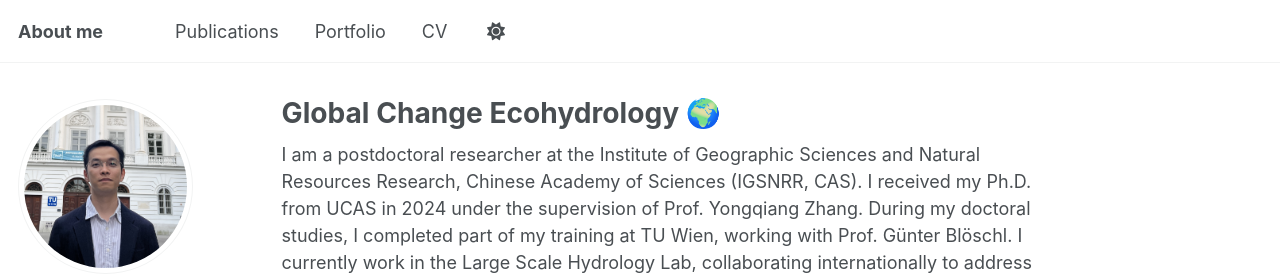
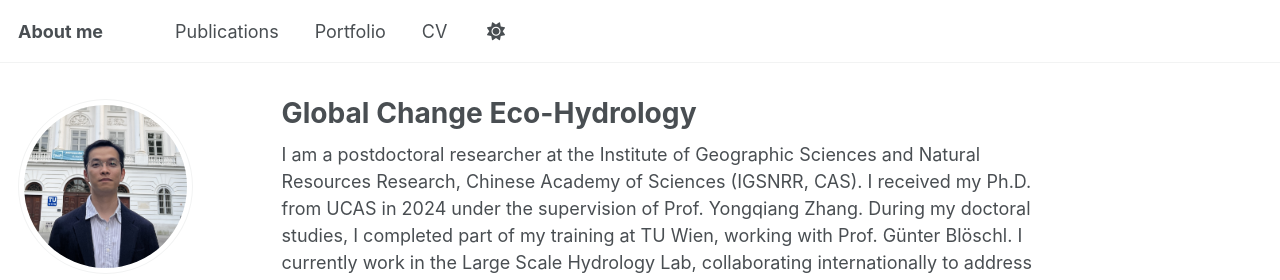
Before and after one commit to xuzhenwu/xuzhenwu.github.io, a Jekyll site: the page built from _pages/about.md, in a window 1280 px wide and 1052 px high. Shown: the top 280 px of the window. Built offline with Jekyll 4.4.1, drawn with Linux system fonts in a browser that asks for light colours; some web fonts are replaced; a script that is not in the unit is left out.

Commit message:
Update about.md

```diff
--- a/_pages/about.md
+++ b/_pages/about.md
@@ -1,6 +1,6 @@
 ---
 permalink: /
-title: Global Change Ecohydrology 🌍
+title: Global Change Eco-Hydrology
 author_profile: true
 redirect_from:
   - /about/
```
